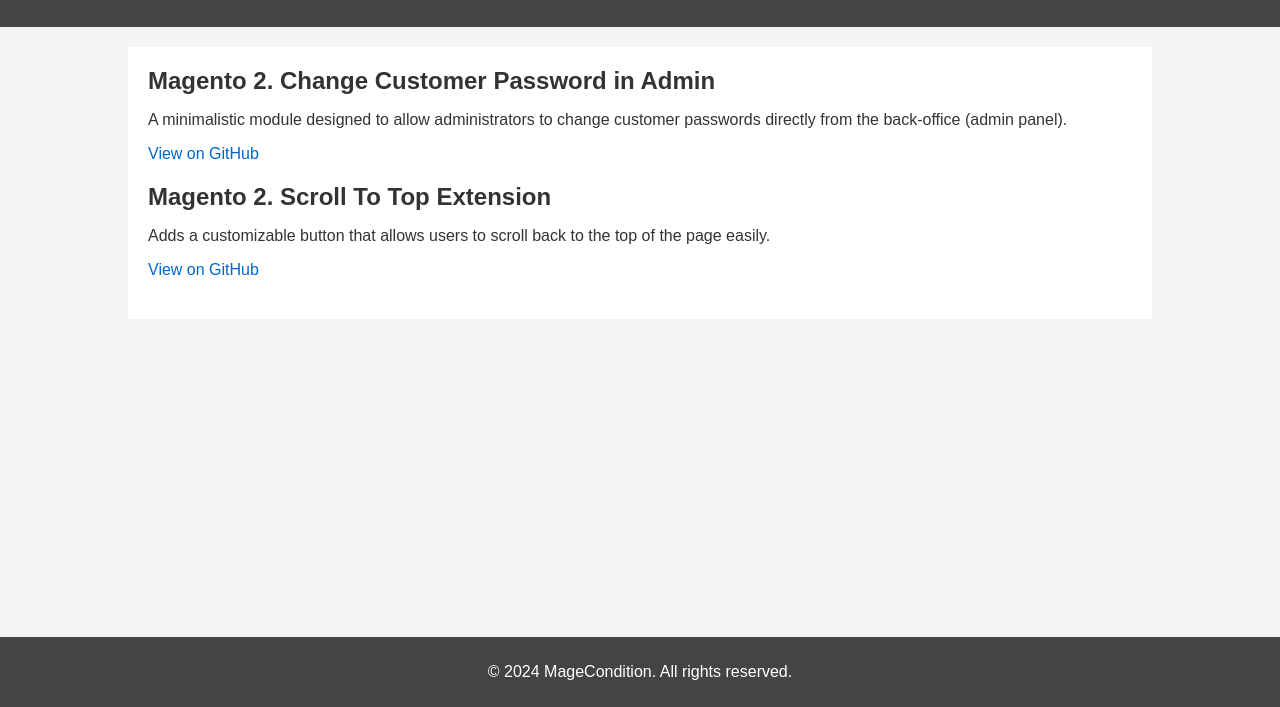
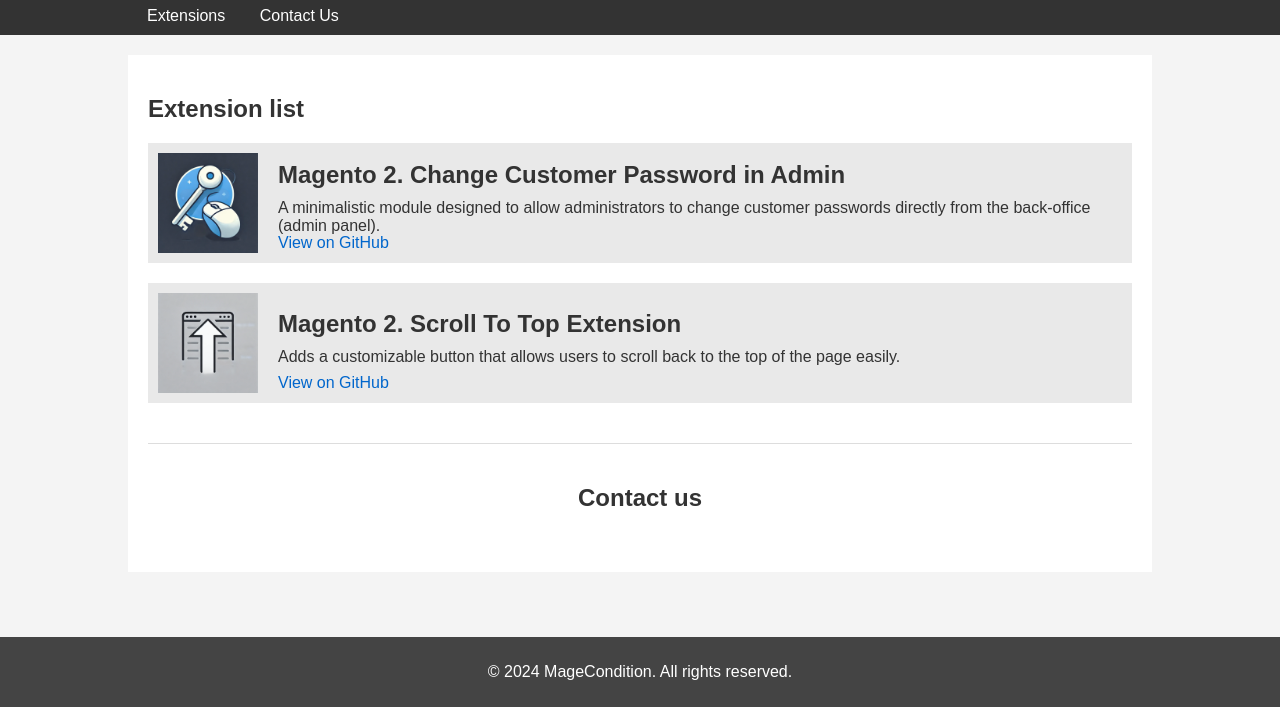
Before and after one commit to MageCondition/magecondition.github.io, a plain HTML site: page index.html in a window 1280 px wide. Shown: the part 93-800 px from the top of the page. Drawn offline with Linux system fonts and the light colour scheme.

Commit message:
Update stypes

```diff
--- a/index.html
+++ b/index.html
@@ -15,8 +15,25 @@
         .header {
             background-color: #444;
             color: #fff;
-            padding: 20px 0;
-            text-align: center;
+            padding: 5px;
+            text-align: left;
+        }
+        .nav-container {
+            background-color: #333;
+            color: #fff;
+            padding: 5px;
+        }
+        .nav-container nav {
+            margin-top: 5px;
+            margin-bottom: 5px;
+        }
+        .nav-container nav a {
+            color: #fff;
+            margin: 0 15px;
+            text-decoration: none;
+        }
+        .nav-container nav a:hover {
+            text-decoration: underline;
         }
         .container {
             width: 80%;
@@ -29,10 +46,40 @@
             margin-top: 20px;
         }
         .module {
+            display: flex;
+            align-items: center;
+            padding: 10px;
+            background: #e9e9e9;
             margin-bottom: 20px;
+            position: relative;
+        }
+        .module img {
+            width: 100px;
+            height: 100px;
+            margin-right: 20px;
         }
         .module h2 {
-            margin: 0 0 10px;
+            margin: 0;
+            font-size: 1.5em;
+        }
+        .module p {
+            margin: 10px 0;
+            font-size: 1em;
+        }
+        .module .description {
+            flex-grow: 1;
+            display: flex;
+            flex-direction: column;
+            justify-content: center;
+        }
+        .module .link {
+            position: absolute;
+            bottom: 1px;
+            left: 130px;
+        }
+        .contact-iframe {
+            margin-top: 20px;
+            margin-bottom: 40px; /* Add space between iframe and footer */
         }
         .footer {
             text-align: center;
@@ -42,6 +89,7 @@
             position: fixed;
             width: 100%;
             bottom: 0;
+            z-index: 5;
         }
         a {
             color: #0066cc;
@@ -50,25 +98,65 @@
         a:hover {
             text-decoration: underline;
         }
+        .anchor {
+            display: block;
+            position: relative;
+            top: -100px;
+            visibility: hidden;
+        }
+        .centered-title {
+            text-align: center;
+        }
+        .separator {
+            margin: 40px 0;
+            border-top: 1px solid #ddd;
+        }
     </style>
 </head>
 <body>
 <header class="header">
     <div class="container">
-        <h1>MageCondition - Free Magento Modules</h1>
+        <h1>MageCondition</h1>
     </div>
 </header>
+<div class="nav-container">
+    <div class="container">
+        <nav>
+            <a href="#extensions">Extensions</a>
+            <a href="#contact-us">Contact Us</a>
+        </nav>
+    </div>
+</div>
 <div class="container">
     <div class="content">
+        <span id="extensions" class="anchor"></span>
+        <h2>Extension list</h2>
         <div class="module">
+            <img src="password_log.png" alt="Extension Image">
+            <div class="description">
                 <h2>Magento 2. Change Customer Password in Admin</h2>
                 <p>A minimalistic module designed to allow administrators to change customer passwords directly from the back-office (admin panel).</p>
+            </div>
+            <div class="link">
                 <p><a href="https://github.com/MageCondition/change-customer-password" target="_blank">View on GitHub</a></p>
             </div>
+        </div>
         <div class="module">
+            <img src="scroll_to_top.png" alt="Extension Image">
+            <div class="description">
                 <h2>Magento 2. Scroll To Top Extension</h2>
                 <p>Adds a customizable button that allows users to scroll back to the top of the page easily.</p>
+            </div>
+            <div class="link">
                 <p><a href="https://github.com/MageCondition/scroll-to-top" target="_blank">View on GitHub</a></p>
+            </div>
+        </div>
+        <div class="separator"></div>
+        <span id="contact-us" class="anchor"></span>
+        <h2 class="centered-title">Contact us</h2>
+        <div class="contact-iframe">
+            <script src="https://static.elfsight.com/platform/platform.js" data-use-service-core defer></script>
+            <div class="elfsight-app-d23a9c3d-b711-492b-9d2b-f4b7cfc1e495" data-elfsight-app-lazy></div>
         </div>
     </div>
 </div>
```
Also changed, not shown: password_log.png (added), scroll_to_top.png (added). Lines whose indentation alone changed are shown as unchanged.
